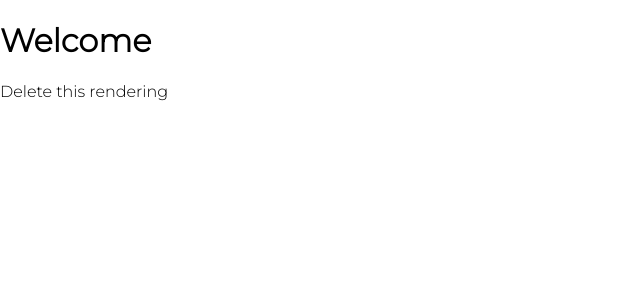
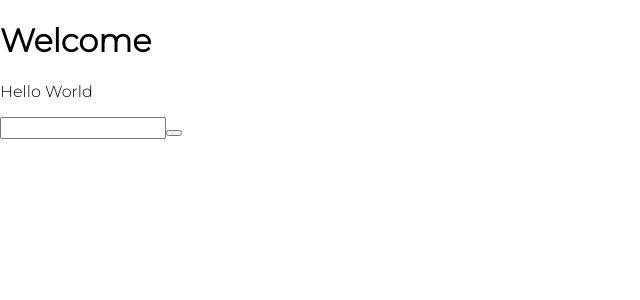
Before and after one commit to imagine-software-filip/gowork-frontend, a React (Create React App) app: page / in a window 1280 px wide. Shown: the top 300 px of the page, without its empty margins (0-640 px from the left). Built offline with nearby package versions, Linux system fonts and the light colour scheme.

Commit message:
new componenent

```diff
--- a/src/App.js
+++ b/src/App.js
@@ -1,9 +1,10 @@
+import Form from './components/Form'
+
 const App = () => {
   return (
     <div className="App">
       <header className="App-header">
-        <h1>Welcome</h1>
-        <p>Delete this rendering</p>
+        <Form title="Hello World" />
       </header>
     </div>
   );
--- /dev/null
+++ b/src/components/Form.js
@@ -0,0 +1,14 @@
+import React from "react";
+
+const Form = (props) => {
+  return (
+    <>
+      <h1>Welcome</h1>
+      <p>{props.title}</p>
+      <input></input>
+      <button></button>
+    </>
+  );
+};
+
+export default Form;
```
